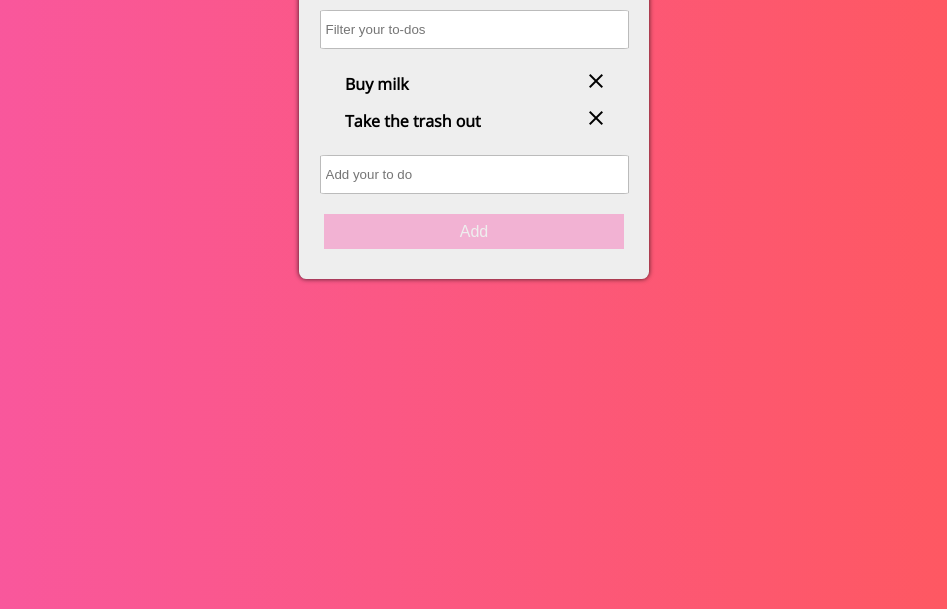
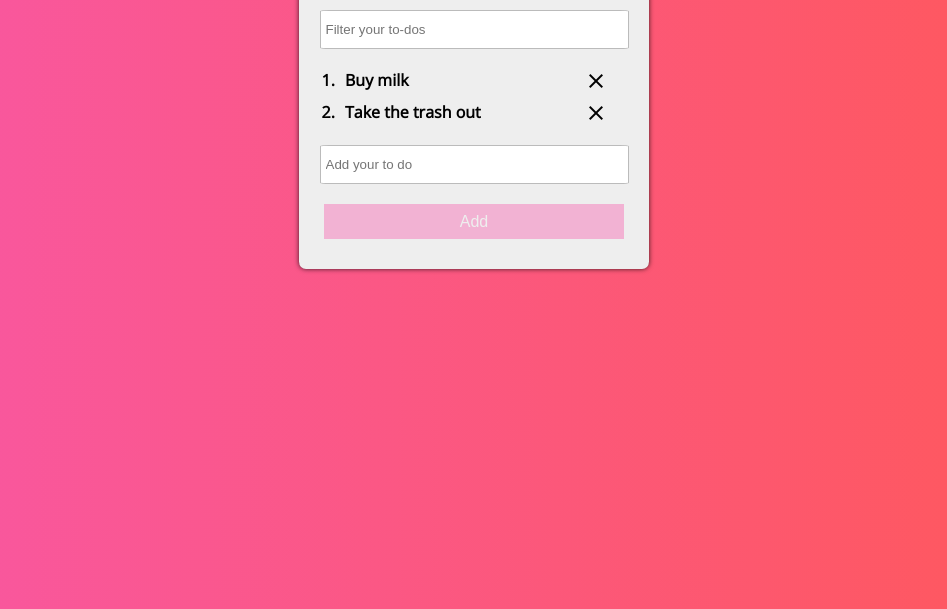
Before and after one commit to julesfred/Lab1_angularJS, a plain HTML site: page index.html in a window 1280 px wide. Shown: the part 191-800 px from the top of the page, without its empty margins (166-1113 px from the left). Drawn offline with nearby package versions, Linux system fonts and the light colour scheme.

Commit message:
fixed css

```diff
--- a/stylesheets/style.css
+++ b/stylesheets/style.css
@@ -69,28 +69,39 @@ h2 {
     font-family: 'Open Sans', sans-serif;
 }
 
+ol{
+    display: flex;
+    flex-direction: column;
+    justify-content: space-between;
+}
+
 li{
     font-family: 'Open Sans', sans-serif;
     font-weight: bold;
     margin-right: 35px;
-    display: flex;
-    justify-content: space-between;
-    align-items: center;
+    /* display: block; */
+    /* justify-content: space-between; */
+    /* align-items: center; */
     padding: 4px 6px 4px 6px;
+    float: left;
 }
 
 li:hover {
     background-color: #bbbbbb;
     border-radius: 3%;
     padding: 4px 6px 4px 6px;
+    /* float:right; */
 }
 
 .material-icons:hover {
-    margin-left: auto;
+
+    float: right;
+    /* margin-left: auto; */
     color: #ff0000;
 }
 
 .material-icons {
-    margin-left: auto;
+    float: right;
+    /* margin-left: auto; */
     color: black;
 }
```
